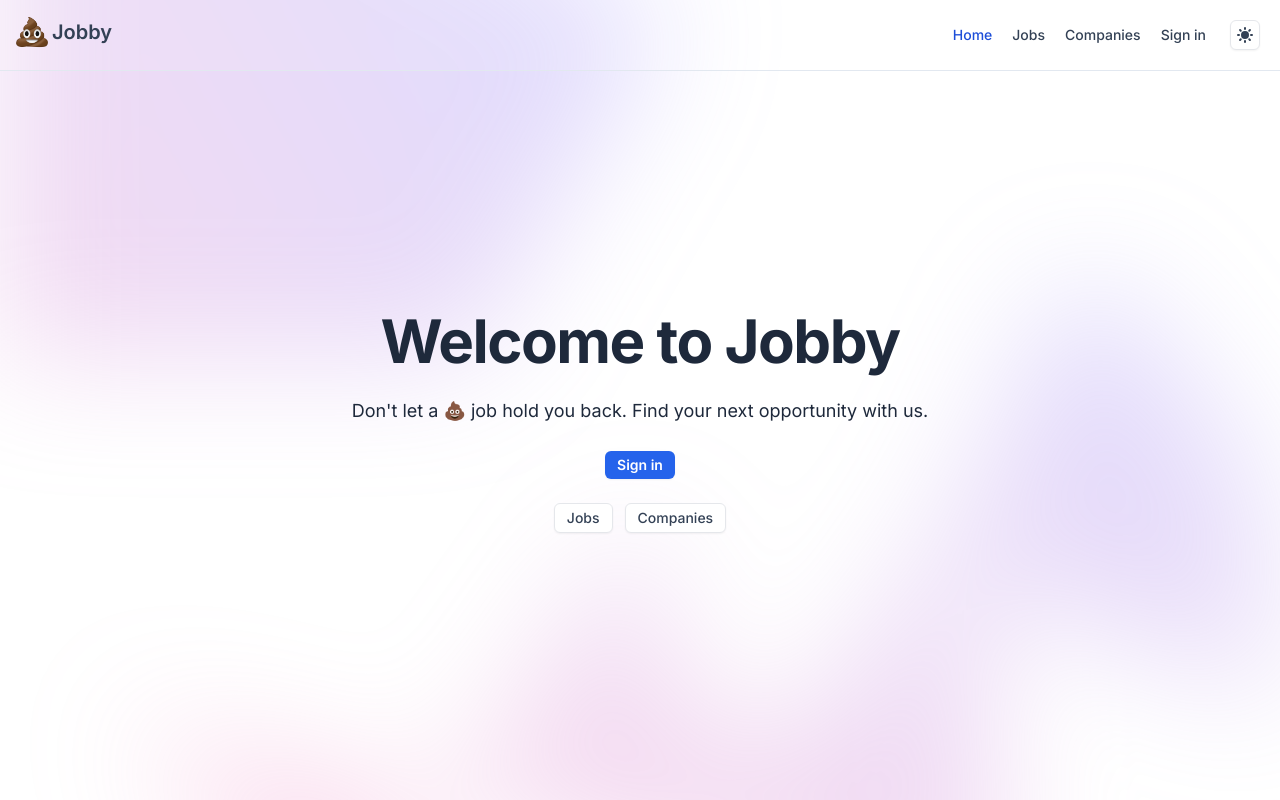
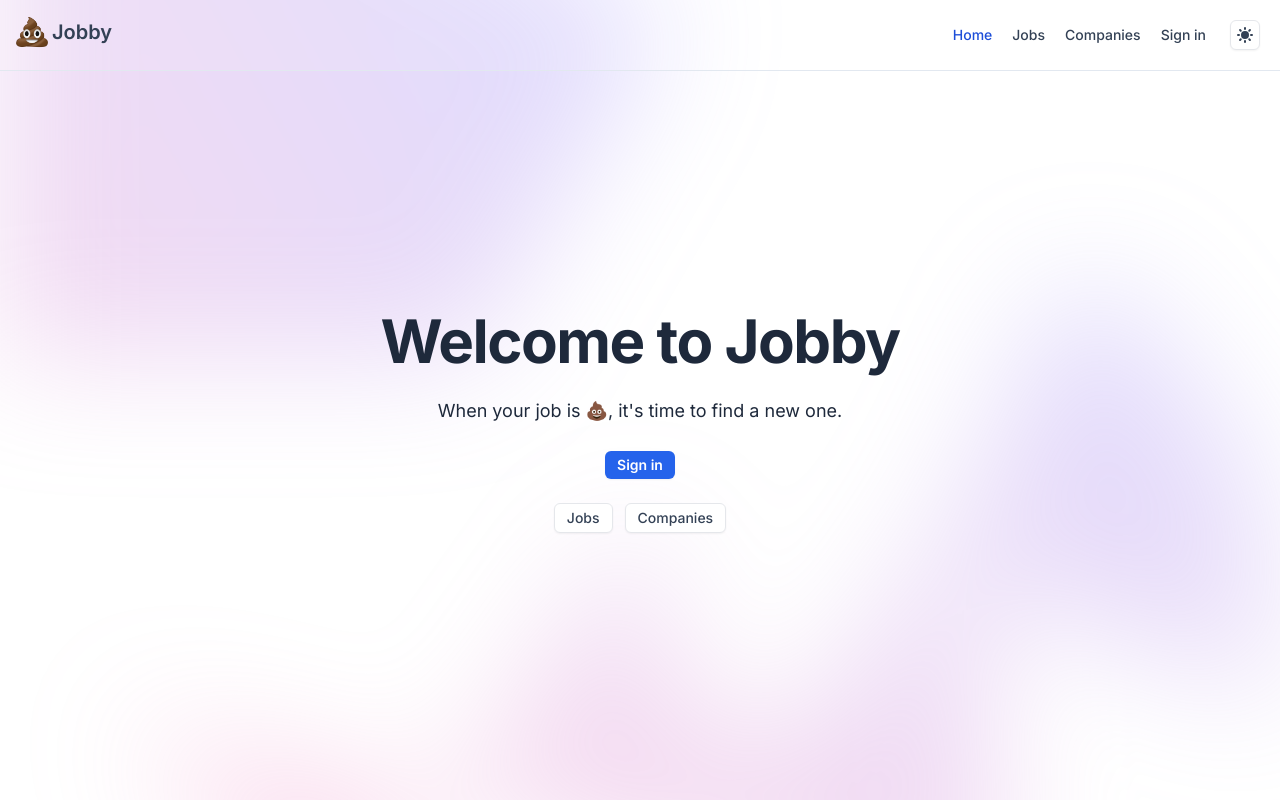
Before and after one commit to jonathonhawkins92/jobby, a Next.js app: page / in a window 1280 px wide. Built offline with nearby package versions, Linux system fonts and the light colour scheme; no server answers.

Commit message:
fix description randomizer

```diff
--- a/src/app/layout.tsx
+++ b/src/app/layout.tsx
@@ -9,7 +9,7 @@ import type { Metadata } from "next";
 
 const inter = Inter({ subsets: ["latin"] });
 
-const descriptions = [
+export const descriptions = [
     "For when everything goes to 💩 and you need a new job.",
     "For when it all goes down the swanny 💩.",
     "Oh 💩 time for a new job!",
@@ -29,10 +29,10 @@ const descriptions = [
     "When your job is 💩, it's easy to feel hopeless. But remember, every ending is a new beginning. Let's find you a fresh start.",
     "Don't let a 💩 job stink up your life. It's time to clear the air and find a job that brings you joy.",
 ];
-export const description = randomArrayValue(descriptions);
 
 export function generateMetadata(): Metadata {
     const title = "Jobby";
+    const description = randomArrayValue(descriptions);
     return {
         title,
         description,
--- a/src/app/page.tsx
+++ b/src/app/page.tsx
@@ -1,6 +1,7 @@
 import Link from "next/link";
-import { description } from "./layout";
+import { descriptions } from "./layout";
 import { SignInPrompt } from "./components/landing-signin";
+import { randomArrayValue } from "~/utils/array";
 
 export default function Home() {
     return (
@@ -9,7 +10,7 @@ export default function Home() {
                 <p>Welcome to Jobby</p>
             </h1>
             <h2 className="text-lg leading-8 text-slate-800 dark:text-white">
-                <p>{description}</p>
+                <p>{randomArrayValue(descriptions)}</p>
             </h2>
             <SignInPrompt />
             <div className="flex items-center justify-center gap-x-3">
```
